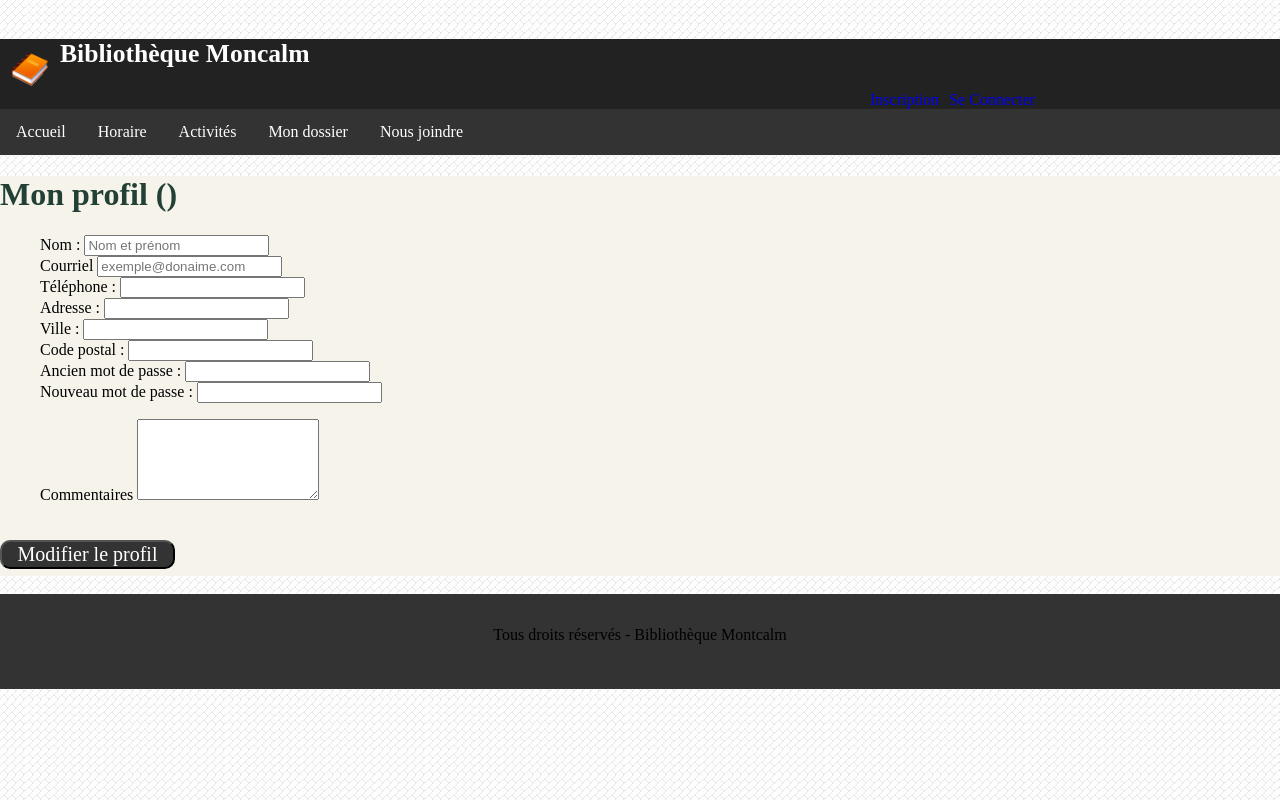
After one commit to freder525/Tp5, a CodeIgniter app: the page made by application/views/vprofil.php in a window 1280 px wide. The commit adds this page. Run offline with CodeIgniter, Linux system fonts and the light colour scheme.

Commit message:
Ajout du profil. Correction des infos de BD.

```diff
--- a/application/models/mindex.php
+++ b/application/models/mindex.php
@@ -56,8 +56,16 @@
 		$this->db->from('lecteur');
 		$this->db->where(array('pseudo' => $login, 'motdepasse'=>$pass));
 		$query = $this->db->get();
-		return $query->result_array();
+		return $query->row_array(0);
 
+	}
+	public function infosprofilutilisateur($idUsager)
+	{
+		$this->db->select('nom, adresse, ville, cp, telephone, courriel, pseudo, commentaire');
+		$this->db->from('lecteur');
+		$this->db->where(array('id' => $idUsager));
+		$requeteProfil = $this->db->get();
+		return $requeteProfil->row_array(0);
 	}
 	public function livresempruntes($id){
 		$this->db->select('titre, auteur, id_emprunt');
@@ -102,5 +110,9 @@
 			return false;
 		}
 	}
+	public function estConnecte()
+	{
+		return isset($_SESSION['user']) ? true : false;
+	}
 }
 ?>
--- a/application/views/header.php
+++ b/application/views/header.php
@@ -30,7 +30,8 @@
 				if (isset ( $_SESSION ['user'] ))
 				{
 					echo '<div class="lienHautPageConn">';
-					echo $_SESSION['user'][0]['pseudo'];
+					echo $_SESSION['user']['pseudo'];
+					echo anchor('Site/profil','Mon profil','title="Mon profil"');
 					echo anchor('Site/deconnexion','Se déconnecter','title="Se déconnecter"');
 				}
 				else
@@ -49,7 +50,7 @@
 				<li> <?php echo anchor('Site/horaire','Horaire','title="Horaire de la bibliothèque"', 'class="cellules"') ?> </li>
 				<li> <?php echo anchor('Site/activites','Activités','title="Activités de la bibbliothèque"', 'class="cellules"') ?> </li>
 				<li> <?php echo anchor('Site/mondossier','Mon dossier','title="Dossier de l\'utilisateur"', 'class="cellules"') ?> </li>
-				<?php if(isset($_SESSION['user']) && $_SESSION['user'][0]['type'] == 'a')
+				<?php if(isset($_SESSION['user']) && $_SESSION['user']['type'] == 'a')
 				{
 					echo '<li>';
 					echo anchor('Admin/pageadmin','Aller à la page d\'administration','title="page administration"');
--- /dev/null
+++ b/application/views/vprofil.php
@@ -0,0 +1,61 @@
+	<?php
+					include('header.php');
+		?>
+
+		<div id="contenu">
+
+		<h1>Mon profil (<?php echo (isset($pseudo) ? $pseudo : ''); ?>)</h1>
+
+		<?php echo form_open('Site/profil', 'id="frmProfil"');?>
+        	<ol>
+            	<li><label for="nom">Nom : </label>
+            		<input type="text" name="nom" id="nom" placeholder="Nom et prénom" value="<?php echo (isset($nom) ? $nom : ''); ?>" required="true" />
+				</li>
+
+            	<li><label for="courriel">Courriel</label>
+            		<input type="email" name="courriel" id="courriel" placeholder="exemple@donaime.com" value="<?php echo (isset($courriel) ? $courriel : ''); ?>" required="true" />
+                </li>
+
+               <li><label for="telephone">Téléphone : </label>
+            		<input type="tel" name="telephone" id="telephone" value="<?php echo (isset($telephone) ? $telephone : ''); ?>" />
+                </li>
+
+                <li><label for="adresse">Adresse : </label>
+            		<input type="text" name="adresse" id="adresse" value="<?php echo (isset($adresse) ? $adresse : ''); ?>" />
+                </li>
+
+                <li><label for="ville">Ville : </label>
+            		<input type="text" name="ville" id="ville" value="<?php echo (isset($ville) ? $ville : ''); ?>" />
+                </li>
+
+				<li><label for="cp">Code postal : </label>
+            		<input type="text" name="cp" id="cp" value="<?php echo (isset($cp) ? $cp : ''); ?>" />
+                </li>
+
+				<li><label for="pass">Ancien mot de passe : </label>
+            		<input type="password" name="ancien_pass" id="ancien_pass" />
+                </li>
+
+                <li><label for="pass">Nouveau mot de passe : </label>
+            		<input type="password" name="nouveau_pass" id="nouveau_pass" />
+                </li>
+            </ol>
+
+        <ol>
+        	<li>
+            	<label for="commentaire">Commentaires</label>
+                <textarea id="commentaire"  name="commentaire" rows="5" required ><?php echo (isset($commentaire) ? $commentaire : ''); ?></textarea>
+
+            </li>
+        </ol>
+        <input type="submit" value="Modifier le profil" />
+		<?php echo form_close();?>
+
+		</div><!--Fin de contenu-->
+
+		<div id="droite">
+
+        </div><!--Fin de droite-->
+	<?php
+					include('footer.php');
+		?>
```
Also changed, not shown: application/controllers/site.php (+36 -7 lines), bd/biblio.sql (+9 -9 lines).
